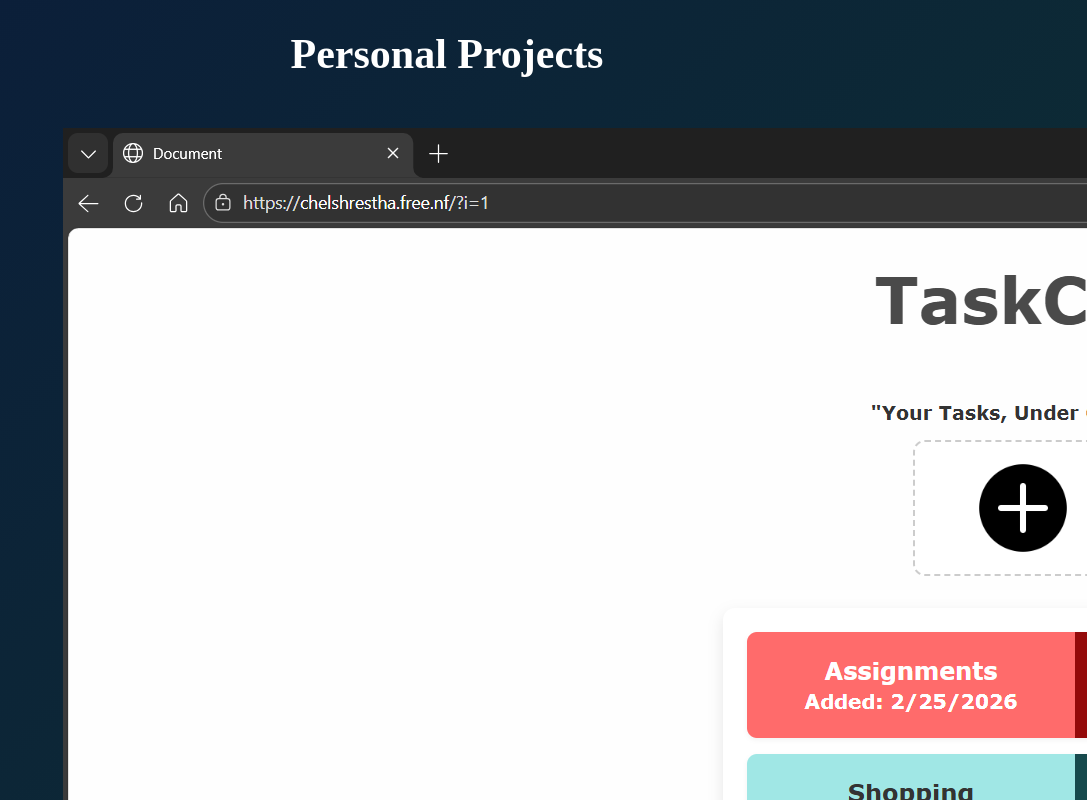
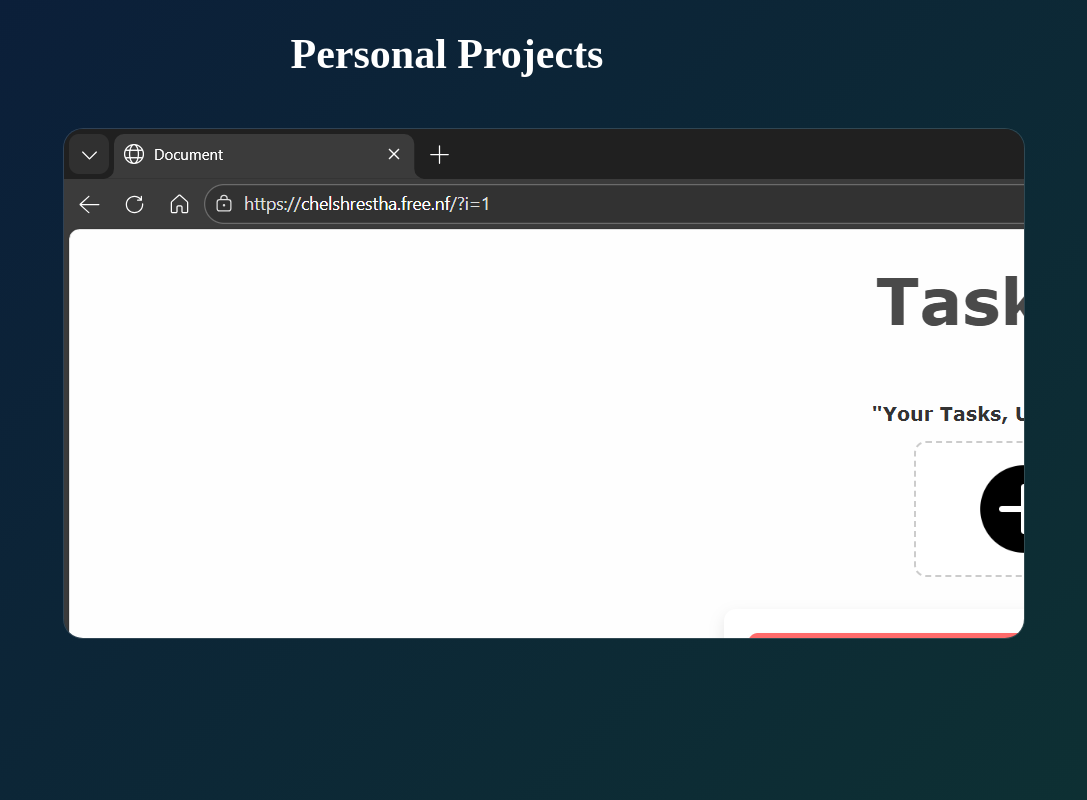
Before and after one commit to Sujal-Shrestha-SS/portfolio, a React (Vite) app in the folder my-portfolio/: page / in a window 1280 px wide. Shown: the part 1620-2420 px from the top of the page, without its empty margins (193-1280 px from the left). Built offline with nearby package versions, Linux system fonts and the light colour scheme.

Commit message:
styling ImageCard component

```diff
--- a/my-portfolio/src/components/Projects.jsx
+++ b/my-portfolio/src/components/Projects.jsx
@@ -62,7 +62,21 @@ const ProjectBlock = styled.div`
 `
 
 const ImageCard = styled.div`
+  width: 50%;
+  height: 50%;
+  border-radius: 20px;
+  overflow: hidden;
 
+  background: rgba(255, 255, 255, 0.05);
+  backdrop-filter: blur(10px);
+  border: 1px solid rgba(255,255,255,0.1);
+  cursor: pointer;
+  transition: transform 0.3s ease, box-shadow 0.3s ease;
+
+  &:hover{
+    transform: translateY(-8px) scale(1.02);
+    box-shadow: 0 20px 40px rgba(0,0,0,0.6);
+  }
 `
 
 const ProjectImage = styled.img`
```
